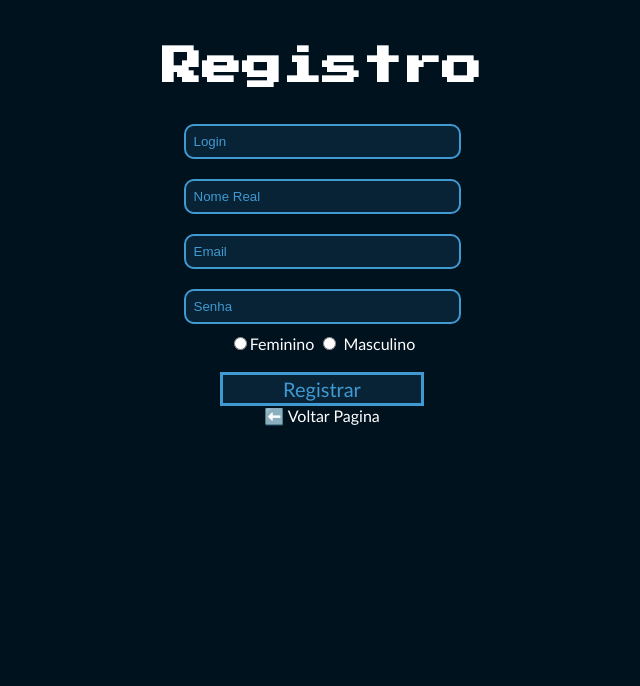
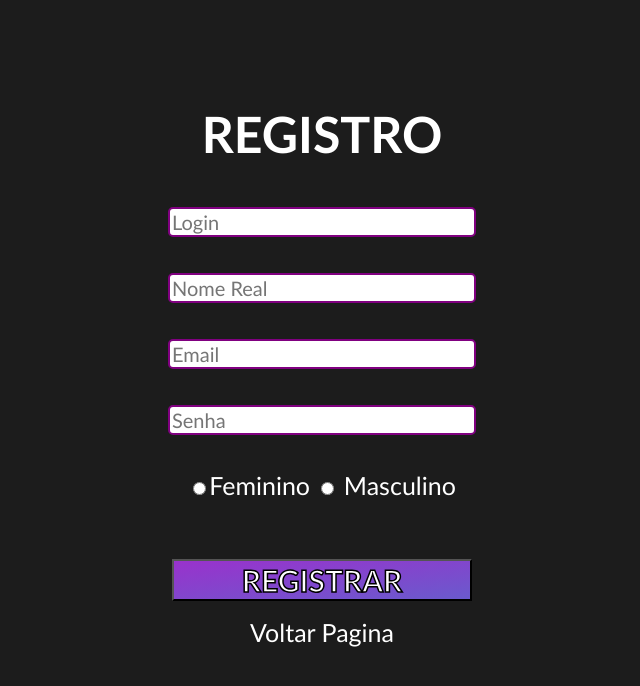
Before and after one commit to MichaelJunges/bit, a PHP site: page /create.php in a window 1280 px wide. Shown: the top 686 px of the page, without its empty margins (318-958 px from the left). Run offline with PHP 8.4, Linux system fonts and the light colour scheme; data comes from the database, SQL or seed files in the repository; both versions use the stored data as it was after the commit.

Commit message:
novo design

```diff
--- a/lcc/create.php
+++ b/lcc/create.php
@@ -8,7 +8,7 @@ session_start();
 <head>
 	<title>■ NOVA CONTA ■</title>
 	<link rel="stylesheet" href="css/unsemantic-grid-responsive.css">
-	<link rel="stylesheet" href="css/style1.css">
+	<link rel="stylesheet" href="css/login.css">
 	 <link href="https://fonts.googleapis.com/css2?family=Press+Start+2P&display=swap" rel="stylesheet">
 	 <script src="https://code.jquery.com/jquery-3.4.1.min.js" integrity="sha256-CSXorXvZcTkaix6Yvo6HppcZGetbYMGWSFlBw8HfCJo=" crossorigin="anonymous"></script>
      <script src="https://cdnjs.cloudflare.com/ajax/libs/jquery.mask/1.14.16/jquery.mask.min.js"></script>
@@ -32,8 +32,8 @@ session_start();
 	<div class="grid-container">
 		<div style="padding-top: 1%" class="grid-100">
 
-<div class="foco">
-			<h1 class="titulo">Registro</h1>
+<div style="text-align: center;">
+			<h1>REGISTRO</h1>
 			<p>
 				<input type="text" size="30" name="login" required="required" maxlength="6" pattern="[a-zA-Z0-9-]+" placeholder="Login">
 			</p>
@@ -46,19 +46,19 @@ session_start();
 			<p>
 				<input type="password" size="30" name="pass" required="required" pattern="[a-zA-Z0-9-]+" placeholder="Senha">
 			</p>
-			<p style="color: white">
+			<p class="radio" >
 				<input  type="radio" id="m" name="sexo" required="required" value="F">Feminino
                     <input type="radio" id="f" name="sexo" value="M"> Masculino
 
 			</p>
   &nbsp
 			<p>
-				<input type="submit"  value="Registrar">
+				<input type="submit"  value="REGISTRAR">
 			</p>
 
 			<p>
-				<a style="color: white; text-decoration: none;" href="index.php">
-				⬅️ Voltar Pagina</a>
+				<a class="aviso" style="color: white; text-decoration: none;" href="index.php">
+				Voltar Pagina</a>
 			</p>
 		</div>
 	</div>
--- /dev/null
+++ b/lcc/css/login.css
@@ -0,0 +1,61 @@
+body{
+	/*background-image: linear-gradient(to bottom right,#9932cc, #6a5acd);*/
+	background-color: #1C1C1C;
+}
+
+h1{
+	font-family: Calibri;
+	font-size: 50px;
+	padding-top: 50px;
+	color: white;
+
+}
+h3
+{
+	font-family: Calibri;
+	font-size: 25px;
+}
+
+
+input[type="text"],input[type="password"],input[type="email"], input[type="textarea"]{
+
+	margin: 10px;
+	font-family: Calibri;
+	font-size: 20px;
+	border-color: purple;
+	background-color: white;
+	color: black;
+	border-style: solid;
+	border-radius: 5px;
+	border-width: 2px;
+	border-color: purple;
+	width: 300px;
+}
+
+.radio{
+	font-family: Calibri;
+	color: white;
+	font-size: 25px;
+}
+
+input[type="submit"]{
+	font-family: Calibri;
+	font-size: 30px;
+	border-color: black;
+	 background-image: linear-gradient(to bottom right,#9932cc, #6a5acd);
+	color: white;
+	font-weight: 800;
+	text-shadow: all;
+	-webkit-text-stroke-width: 1.5px;
+	-webkit-text-stroke-color: #000;
+	width: 300px;
+}
+input[type="submit"]:hover{
+	cursor: pointer;
+}
+.aviso
+{
+	font-family: Calibri;
+	color: white;
+	font-size: 25px;
+}
```
Also changed, not shown: lcc/index.php (+7 -8 lines), lcc/icons/wall.jpg (added), lcc/users.db.
